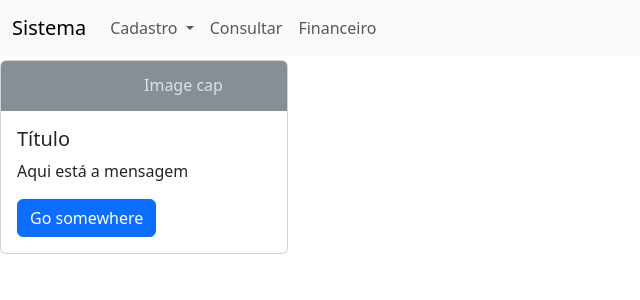
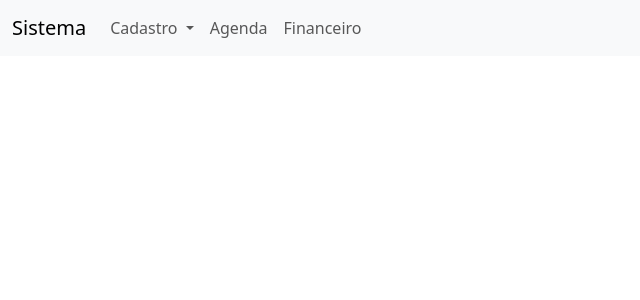
Before and after one commit to gleisonmedeiros/Locacao-de-utencilios-e-festa, a Django app: template projeto_teste/app_teste/templates/index.html in a window 1280 px wide. Shown: the top 300 px of the page, without its empty margins (0-640 px from the left). Run offline with Django 3.2, Linux system fonts and the light colour scheme; the template is opened without the code that fills it, so the values that code supplies are empty; some libraries are stand-ins or nearby versions.

Commit message:
criando Agenda

```diff
--- a/projeto_teste/app_teste/templates/index.html
+++ b/projeto_teste/app_teste/templates/index.html
@@ -21,7 +21,7 @@
               </ul>
             </li>
             <li class="nav-item">
-              <a class="nav-link" href="#">Consultar</a>
+              <a class="nav-link" href="{% url 'agenda' %}">Agenda</a>
             </li>
             <li class="nav-item">
               <a class="nav-link" href="#">Financeiro</a>
@@ -32,16 +32,6 @@
     </nav>
 
 
-  <div style="margin-top: 60px;"></div>
-    <div class="card" style="width: 18rem;" >
-      <svg class="bd-placeholder-img card-img-top" width="100%" height="50" xmlns="http://www.w3.org/2000/svg" role="img" aria-label="Placeholder: Image cap" preserveAspectRatio="xMidYMid slice" focusable="false"><title>Placeholder</title><rect width="100%" height="100%" fill="#868e96"></rect><text x="50%" y="50%" fill="#dee2e6" dy=".3em">Image cap</text></svg>
-        <div class="card-body">
-        <h5 class="card-title">Título</h5>
-        <p class="card-text">Aqui está a mensagem</p>
-        <a href="#" class="btn btn-primary">Go somewhere</a>
-        </div>
-    </div>
-
   {% block content %}{% endblock %}
 
 {% endblock %}
--- a/projeto_teste/app_teste/urls.py
+++ b/projeto_teste/app_teste/urls.py
@@ -1,5 +1,5 @@
 from django.urls import path
-from .views import ola_mundo, index, cadastro_cliente, cadastro_pedido ,cadastro_produto
+from .views import ola_mundo, index, cadastro_cliente, cadastro_pedido ,cadastro_produto, agenda
 
 urlpatterns = [
     path('ola-mundo/', ola_mundo, name='ola_mundo'),
@@ -7,4 +7,5 @@ urlpatterns = [
     path('cadastro/', cadastro_cliente, name='cadastro'),
     path('cadastro-pedido/', cadastro_pedido, name='cadastro_pedido'),
     path('cadastro-produto/', cadastro_produto, name='cadastro_produto'),
+    path('agenda/', agenda, name='agenda'),
 ]
--- a/projeto_teste/app_teste/views.py
+++ b/projeto_teste/app_teste/views.py
@@ -27,6 +27,9 @@ def cadastro_cliente(request):
 def cadastro_pedido(request):
     return render(request, 'cadastro_pedido.html')
 
+def agenda(request):
+    return render(request, 'agenda.html')
+
 def cadastro_produto(request):
     if request.method == 'POST':
         form = ProdutoForm(request.POST)
```
Also changed, not shown: projeto_teste/app_teste/templates/agenda.html (added, +15 -0 lines).
